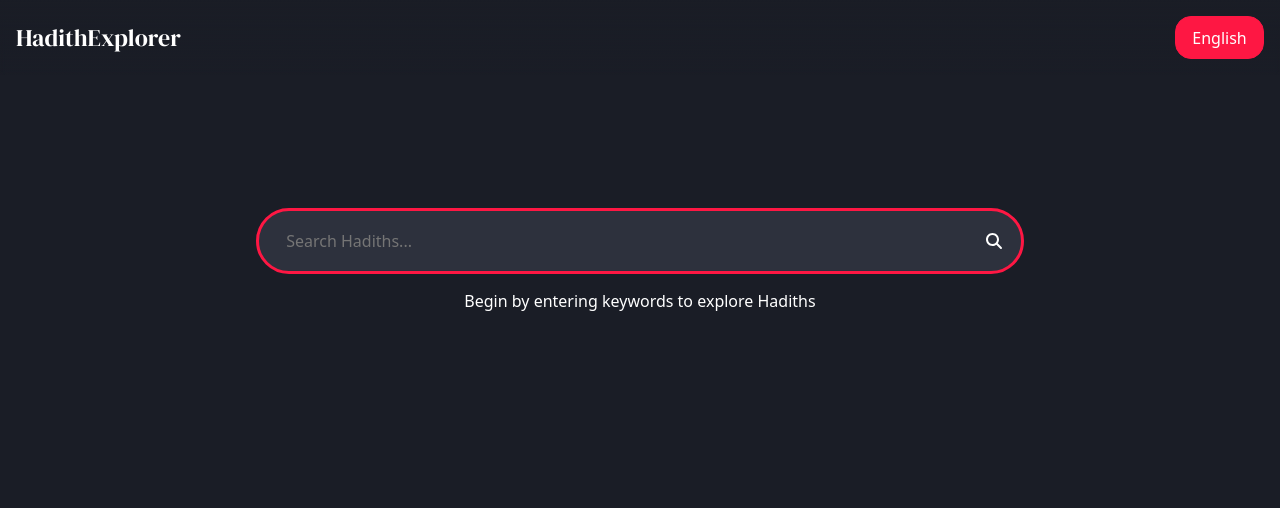
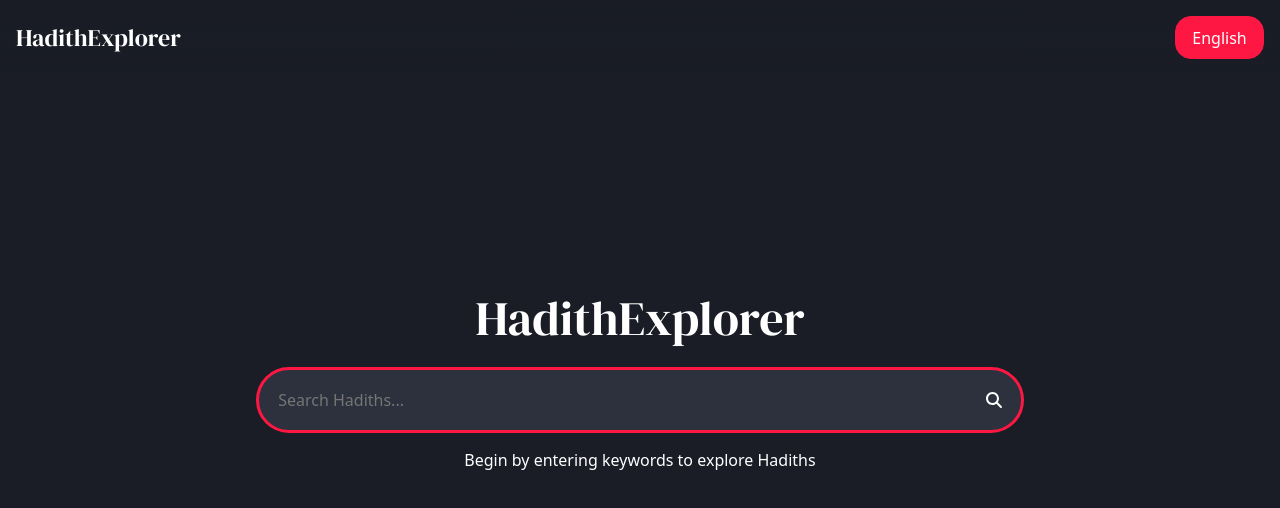
Before and after one commit to discontinuedlabs/hadithexplorer, a React (Create React App) app: page / in a window 1280 px wide. Shown: the top 508 px of the page. Built offline with nearby package versions, Linux system fonts and the light colour scheme.

Commit message:
bug fixes

```diff
--- a/src/components/HadithSearch.js
+++ b/src/components/HadithSearch.js
@@ -9,6 +9,7 @@ export default function HadithSearch(props) {
     const [searchBarInput, setSearchBarInput] = useState("");
     const [searchTerm, setSearchTerm] = useState("");
     const [ahadith, setAhadith] = useState([]);
+    const [hadithSearchStyle, setHadithSearchStyle] = useState({});
 
     /* This function is mainly made for PrayTimePro adhkar reference, it searches based on the q param in the link
     example: http://discontinuedlabs.github.io/hadithexplorer/?q=search-term&lang=ar */
@@ -22,6 +23,13 @@ export default function HadithSearch(props) {
         }
         if (lang) setLanguage(lang);
     }, []);
+
+    useEffect(() => {
+        setHadithSearchStyle({
+            transform: `${ahadith.length > 0 ? "translateY(0)" : "translateY(calc(50vh - 60%))"}`,
+            marginTop: `${ahadith.length > 0 ? "5rem" : "auto"}`,
+        });
+    }, [ahadith.length]);
 
     async function handleSearch(term) {
         // setSearchTerm(term);
@@ -60,12 +68,8 @@ export default function HadithSearch(props) {
     }
 
     return (
-        <div
-            className="hadith-search"
-            style={{
-                marginTop: ahadith.length > 0 ? "5rem" : "",
-            }}
-        >
+        <div className="hadith-search" style={hadithSearchStyle}>
+            {!ahadith.length > 0 && <h1 className="title">HadithExplorer</h1>}
             <form
                 id="search-form"
                 onSubmit={(event) => {
--- a/src/style.css
+++ b/src/style.css
@@ -19,7 +19,8 @@
     --shadow-regular: 0 0.2rem 0.5rem 0.1rem #0000004d;
     --shadow-small: 0 0.2rem 0.2rem 0.1rem #0000004d;
 
-    --transition-regular: all 0.2s ease-out;
+    --transition-regular: all 0.2s ease-in-out;
+    --transition-long: all 0.5s ease-in-out;
 }
 
 html {
@@ -39,7 +40,8 @@ html {
 }
 
 *:focus-visible {
-    border: solid white 0.3rem;
+    outline: solid rgba(255, 255, 255, 0.493) 0.2rem;
+    border-radius: var(--border-radius-regular);
 }
 
 ::selection {
@@ -50,6 +52,7 @@ html {
 body {
     background-color: var(--bg-main);
     color: white;
+    overscroll-behavior: contain;
 }
 
 button {
@@ -117,9 +120,17 @@ header a {
 
 .hadith-search {
     padding: var(--padding-regular);
-    margin: 12rem auto 0 auto;
+    margin: auto;
+    position: relative;
     max-width: 50rem;
-    transition: var(--transition-regular);
+    transform: translateY(calc(50vh - 60%));
+    transition: var(--transition-long);
+}
+
+h1.title {
+    text-align: center;
+    font-size: 3rem;
+    margin-bottom: 1rem;
 }
 
 #search-form {
@@ -135,6 +146,7 @@ header a {
     display: flex;
     justify-content: space-between;
     align-content: center;
+    gap: 0.5rem;
     border-radius: var(--border-radius-large);
     background-color: var(--bg-second);
     color: white;
@@ -149,7 +161,6 @@ header a {
 #search-button {
     all: unset;
     color: white;
-    margin-left: 0.5rem;
     transition: var(--transition-regular);
 }
 
@@ -260,12 +271,12 @@ header a {
     border-radius: var(--border-radius-regular);
     width: 100%;
     padding: var(--padding-regular);
-    padding-right: 2.5rem;
+    padding-inline-end: 2.5rem;
 }
 
 .note-save {
     position: absolute;
-    left: 0;
+    inset-inline-end: 0;
     bottom: 0;
     margin: 0.7rem;
     padding: 0.3rem 0.5rem;
```
